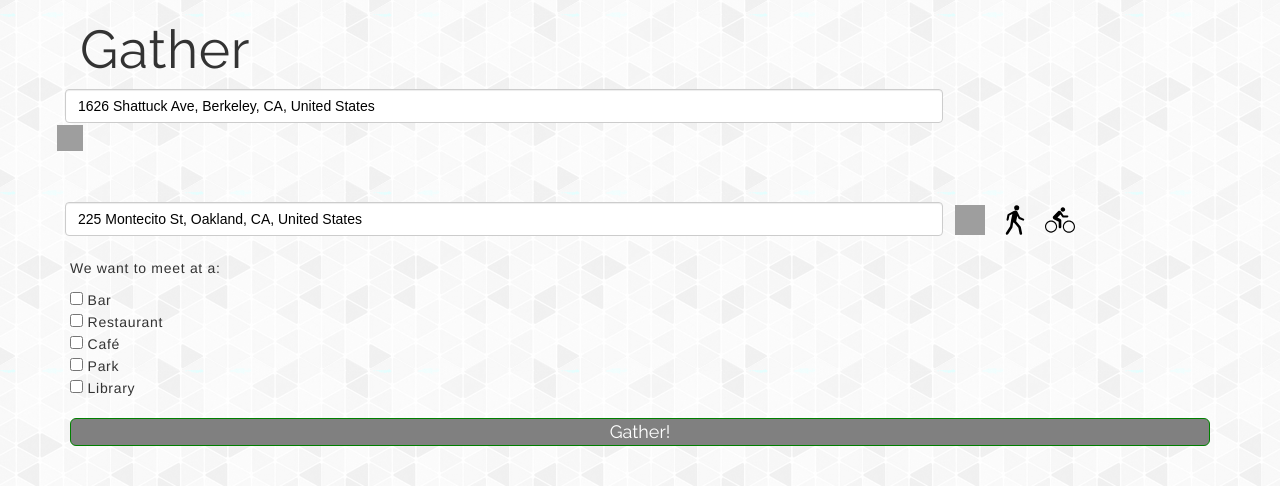
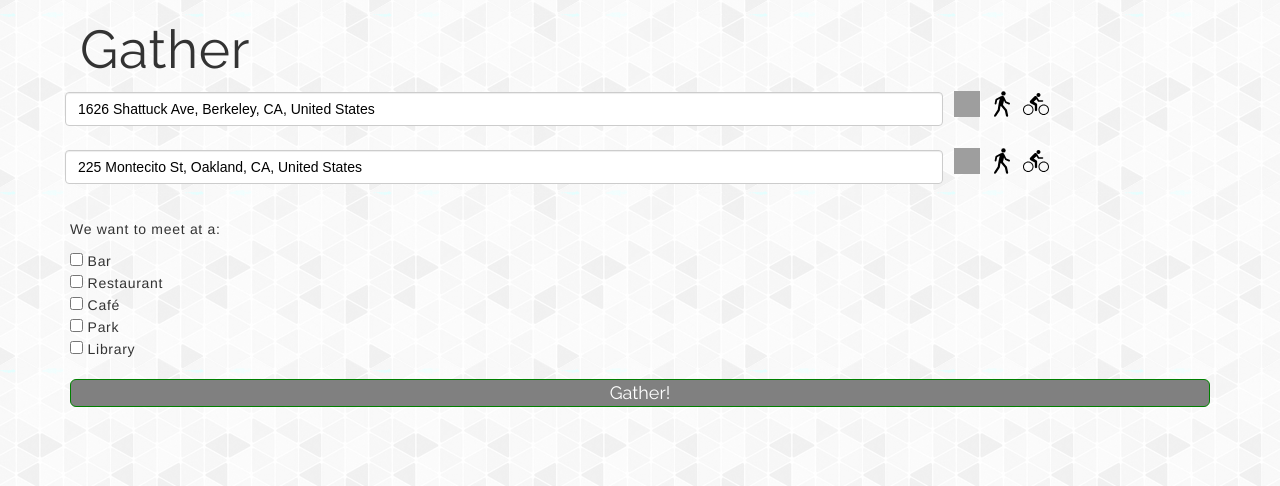
Before and after one commit to savannahjune/gather, a Flask app: page / in a window 1280 px wide. Shown: the top 486 px of the page. Run offline with Flask 2, Linux system fonts and the light colour scheme; some libraries are stand-ins or nearby versions; grey boxes are pictures that could not be loaded.

Commit message:
added more radio buttons for transportation selection to set up tomorrow's work on adding two methods of transport

```diff
--- a/static/css/custom.css
+++ b/static/css/custom.css
@@ -20,10 +20,19 @@
 	position: relative;*/
 }
 
+.form-control {
+	display: inline-block;
+}
+
 .tt-dropdown-menu {
 	background-color: #FFF;
 	border: 1px solid black;
 }
+
+#transportation_buttons {
+	display: inline-block;
+}
+
 .transport {
     width: 30px;
     height: 30px;
@@ -40,11 +49,7 @@
 }
 
 label > input:checked + img {
-	border: 2px solid #f00;
-}
-
-.transport:select{
-	background-color:red;
+	border: 2px solid #A6CF4F;
 }
 
 #car_button, #walk_button, #bike_button {
--- a/templates/main.html
+++ b/templates/main.html
@@ -42,12 +42,36 @@
             <label>
               <input type="radio" value="DRIVING" name="car"/>
               <img class="transport" src="static/assets/car.svg">
+              </label>
+              <label>
+              <input type="radio" value="WALKING" name="car"/>
+              <img class="transport" src="static/assets/walk.svg">
+              </label>
+              <label>
+              <input type="radio" value="BIKING" name="car"/>
+              <img class="transport" src="static/assets/bike.svg">
             </label>
           </div>
           <br>
           </br>
 
-          <input type="text" class="typeahead form-control" id="location_two" value="225 Montecito St, Oakland, CA, United States" placeholder="Location Two"/><button id="car_button" class="btn btn-lg btn-primary btn-block"><img class="transport" src="static/assets/car.svg"></button><button id="walk_button" class="btn btn-lg btn-primary btn-block"><img class="transport" src="static/assets/walk.svg"></button><button id="bike_button" class="btn btn-lg btn-primary btn-block"><img class="transport" src="static/assets/bike.svg"></button>
+          <input type="text" class="typeahead form-control" id="location_two" value="225 Montecito St, Oakland, CA, United States" placeholder="Location Two"/>
+          <div id="transportation_buttons">
+            <label>
+              <input type="radio" value="DRIVING" name="car"/>
+              <img class="transport" src="static/assets/car.svg">
+              </label>
+              <label>
+              <input type="radio" value="WALKING" name="car"/>
+              <img class="transport" src="static/assets/walk.svg">
+              </label>
+              <label>
+              <input type="radio" value="BIKING" name="car"/>
+              <img class="transport" src="static/assets/bike.svg">
+            </label>
+          </div>
+          <br>
+          </br>
       </div>
     </div>
     <form role="form" id="business_form">
```
